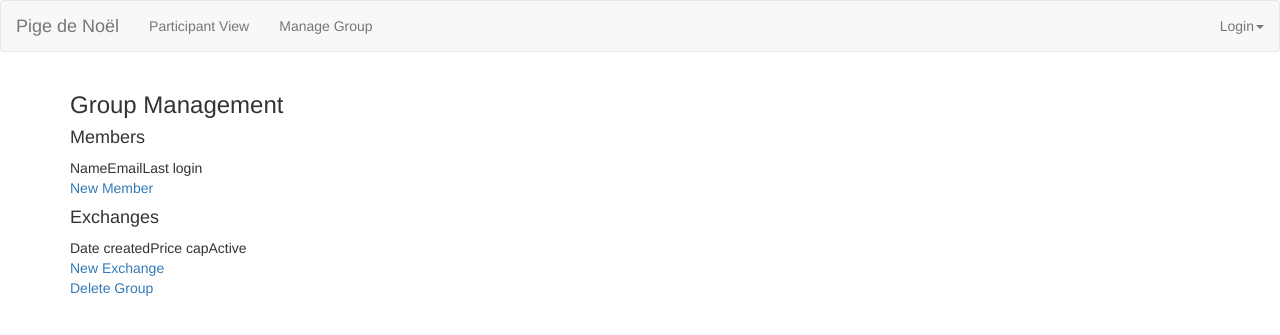
After one commit to j-bro/pige-de-noel, a Python web app: template src/application/templates/manage_group.html in a window 1280 px wide. The commit adds this page. Shown: the top 335 px of the page. Run offline with Jinja, Linux system fonts and the light colour scheme; the template is opened without the code that fills it, so the values that code supplies are empty; some libraries are stand-ins or nearby versions.

Commit message:
Skeleton templates for login page, participant view and group management.

```diff
--- a/src/application/templates/base.html
+++ b/src/application/templates/base.html
@@ -12,7 +12,7 @@
     <meta charset="utf-8">
     <meta name="viewport" content="width=device-width, initial-scale=1.0" />
     <meta http-equiv="X-UA-Compatible" content="IE=Edge,chrome=1" />
-    <title>{% block title%}Flask on App Engine{% endblock %}</title>
+    <title>{% block title%}Pige de Noël{% endblock %}</title>
     <link href="//netdna.bootstrapcdn.com/bootstrap/{{ bootstrap_version }}/css/bootstrap.min.css" rel="stylesheet" />
     <link href="//netdna.bootstrapcdn.com/font-awesome/{{ awesome_version }}/css/font-awesome.min.css" rel="stylesheet" >
     <link href="//netdna.bootstrapcdn.com/bootswatch/{{ bootswatch_version }}/{{ bootswatch_theme }}/bootstrap.min.css" rel="stylesheet" >
--- a/src/application/templates/includes/nav.html
+++ b/src/application/templates/includes/nav.html
@@ -7,38 +7,21 @@
       <span class="icon-bar"></span>
       <span class="icon-bar"></span>
     </button>
-    <a class="navbar-brand" href="#">Flask on App Engine</a>
+    <a class="navbar-brand" href="{{ url_for('home') }}">Pige de Noël</a>
   </div>
 
   <!-- Collect the nav links, forms, and other content for toggling -->
   <div class="collapse navbar-collapse" id="bs-example-navbar-collapse-1">
     <ul class="nav navbar-nav">
-      <li class="active"><a href="#">Link</a></li>
-      <li><a href="https://cloud.google.com/appengine/docs">App Engine docs</a></li>
-      <li><a href="http://flask.pocoo.org/">Flask docs</a></li>
-      <li><a href="http://getbootstrap.com">Bootstrap docs</a></li>
-      <li class="dropdown">
-        <a href="#" class="dropdown-toggle" data-toggle="dropdown">Dropdown <b class="caret"></b></a>
-        <ul class="dropdown-menu">
-          <li><a href="#">Action</a></li>
-          <li><a href="#">Another action</a></li>
-          <li><a href="#">Something else here</a></li>
-          <li class="divider"></li>
-          <li><a href="#">Separated link</a></li>
-          <li class="divider"></li>
-          <li><a href="#">One more separated link</a></li>
-        </ul>
-      </li>
+      <li class="inactive"><a href="{{ url_for('participant_view') }}">Participant View</a></li>
+      <li><a href="{{ url_for('manage_group') }}">Manage Group</a></li>
     </ul>
 
     <ul class="nav navbar-nav navbar-right">
-      <li><a href="#">Link</a></li>
       <li class="dropdown">
-        <a href="#" class="dropdown-toggle" data-toggle="dropdown">Dropdown <b class="caret"></b></a>
+        <a href="#" class="dropdown-toggle" data-toggle="dropdown">Login<b class="caret"></b></a>
         <ul class="dropdown-menu">
-          <li><a href="#">Action</a></li>
-          <li><a href="#">Another action</a></li>
-          <li><a href="#">Something else here</a></li>
+          <li><a href="#">Login</a></li>
           <li class="divider"></li>
           <li><a href="#">Separated link</a></li>
         </ul>
--- /dev/null
+++ b/src/application/templates/manage_group.html
@@ -0,0 +1,34 @@
+{% extends "base.html" %}
+
+{% block content %}
+
+<h3>Group Management</h3>
+
+<div class="members-table">
+    <h4>Members</h4>
+    <table class="participants-table">
+        <tr>
+            <td>Name</td>
+            <td>Email</td>
+            <td>Last login</td>
+        </tr>
+    </table>
+    <a href="#">New Member</a>
+</div>
+
+<div class="exchanges-list">
+    <h4>Exchanges</h4>
+    <table class="exchanges-table">
+        <tr>
+            <td>Date created</td>
+            <td>Price cap</td>
+            <td>Active</td>
+        </tr>
+    </table>
+    <a href="#">New Exchange</a>
+</div>
+
+
+<a href="#">Delete Group</a>
+
+{% endblock %}
--- a/src/application/urls.py
+++ b/src/application/urls.py
@@ -18,9 +18,13 @@ app.add_url_rule('/_ah/warmup', 'warmup', view_func=views.warmup)
 # Home page
 app.add_url_rule('/', 'home', view_func=views.home)
 
-app.add_url_rule('/manage_group', 'group_management', view_func=views.group_management)
+app.add_url_rule('/manage_group', 'manage_group', view_func=views.manage_group)
 
 app.add_url_rule('/participant_view', 'participant_view', view_func=views.participant_view)
+
+app.add_url_rule('/create_group', 'create_group', view_func=views.create_group, methods=['POST'])
+
+app.add_url_rule('/login', 'login', view_func=views.login, methods=['POST'])
 
 # Contrived admin-only view example
 # app.add_url_rule('/admin_only', 'admin_only', view_func=views.admin_only)
```
Also changed, not shown: src/application/templates/home.html (added, +27 -0 lines), src/application/templates/participant_view.html (added, +21 -0 lines), src/application/views.py (+8 -2 lines).
